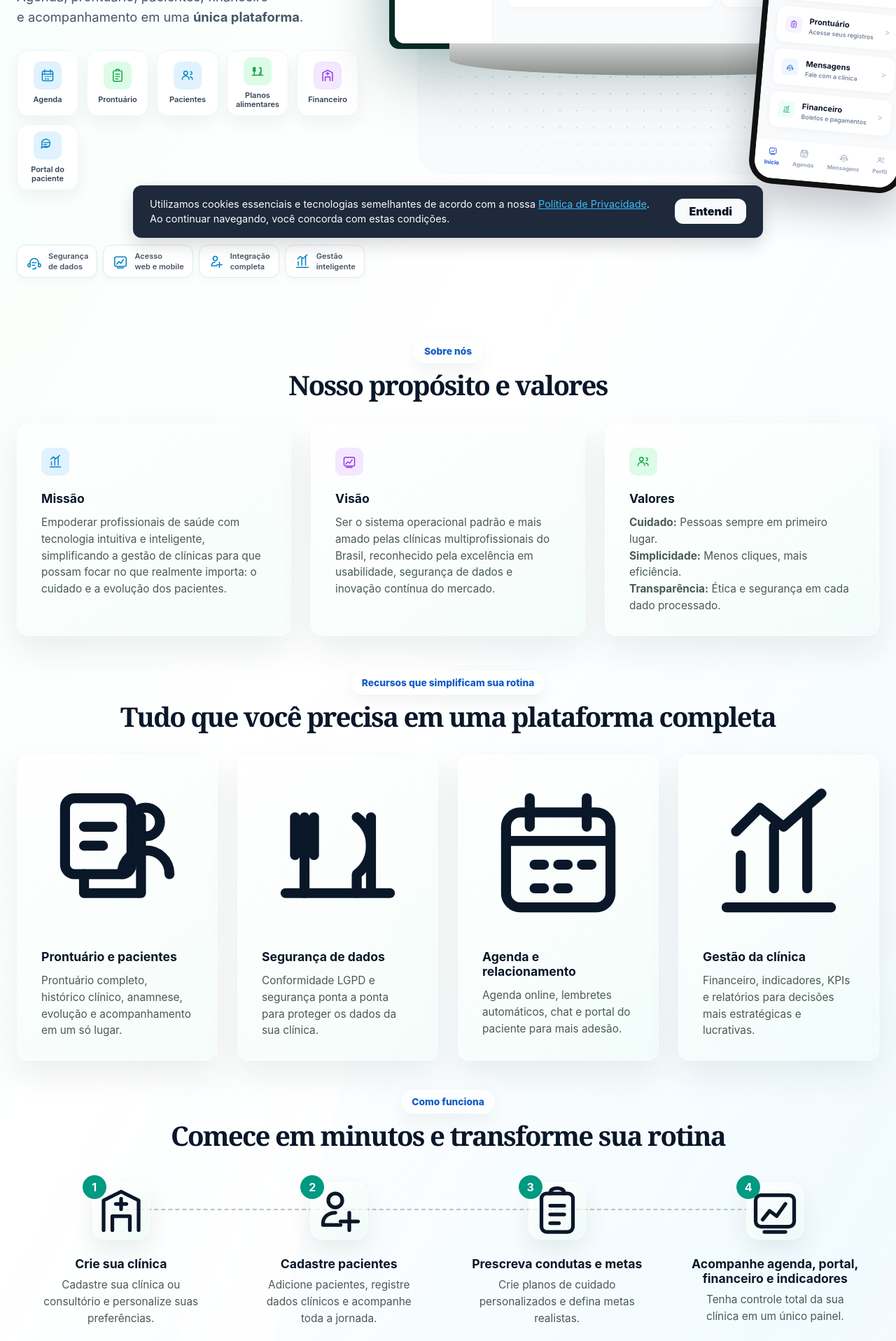
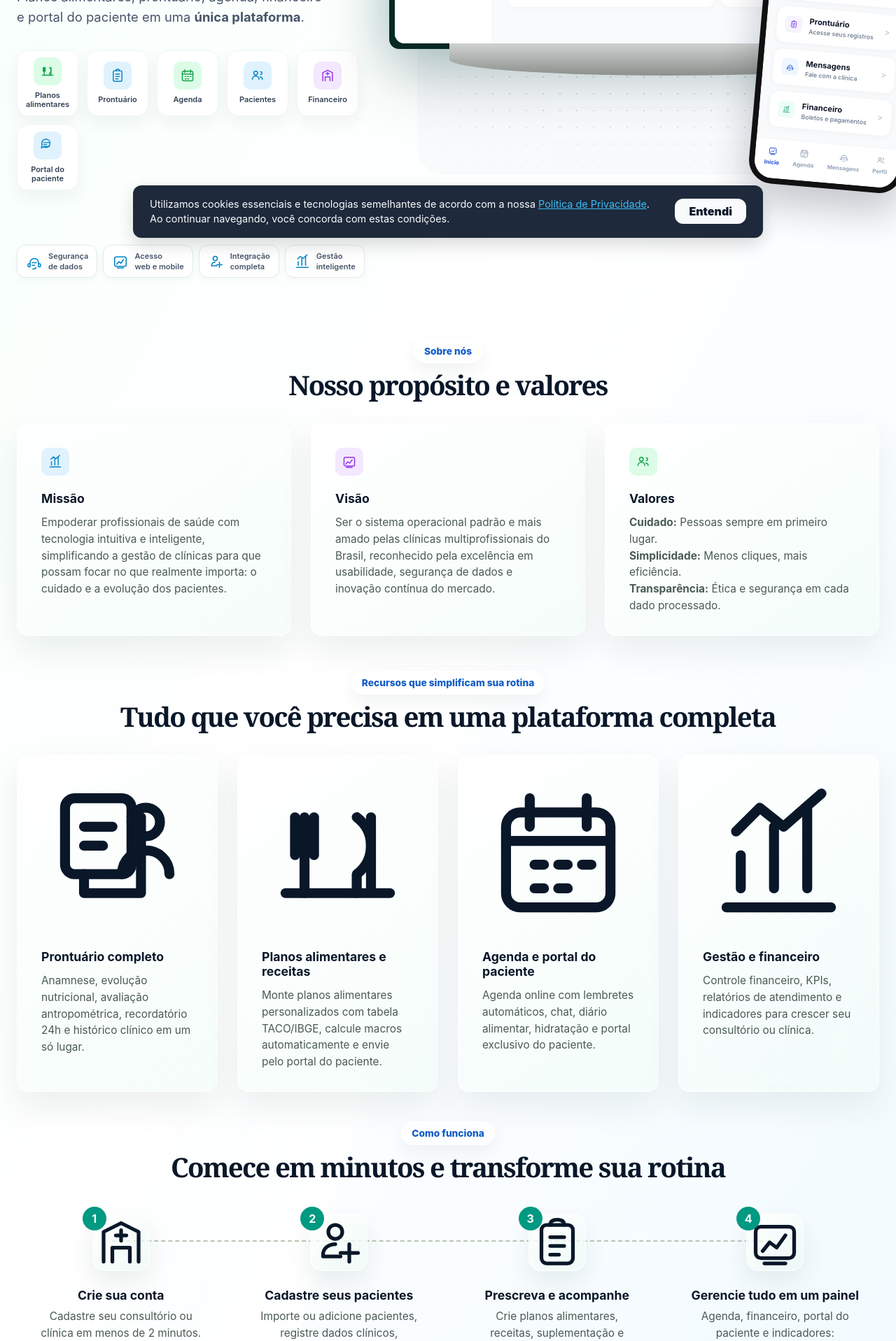
Before and after one commit to GiovaniPeter/nutrisys-saas, a Next.js app: page / in a window 1280 px wide. Shown: the part 440-2357 px from the top of the page at 70% size. Built offline with nearby package versions, Linux system fonts and the light colour scheme; no server answers.

Commit message:
feat: rewrite landing page copy to market for nutritionists and clinics

```diff
--- a/src/app/page.tsx
+++ b/src/app/page.tsx
@@ -6,46 +6,46 @@ import { DashboardLink } from "@/components/auth/dashboard-link";
 const features = [
   {
     icon: "patient",
-    title: "Prontuário e pacientes",
-    text: "Prontuário completo, histórico clínico, anamnese, evolução e acompanhamento em um só lugar."
+    title: "Prontuário completo",
+    text: "Anamnese, evolução nutricional, avaliação antropométrica, recordatório 24h e histórico clínico em um só lugar."
   },
   {
     icon: "meal",
-    title: "Segurança de dados",
-    text: "Conformidade LGPD e segurança ponta a ponta para proteger os dados da sua clínica."
+    title: "Planos alimentares e receitas",
+    text: "Monte planos alimentares personalizados com tabela TACO/IBGE, calcule macros automaticamente e envie pelo portal do paciente."
   },
   {
     icon: "calendar",
-    title: "Agenda e relacionamento",
-    text: "Agenda online, lembretes automáticos, chat e portal do paciente para mais adesão."
+    title: "Agenda e portal do paciente",
+    text: "Agenda online com lembretes automáticos, chat, diário alimentar, hidratação e portal exclusivo do paciente."
   },
   {
     icon: "growth",
-    title: "Gestão da clínica",
-    text: "Financeiro, indicadores, KPIs e relatórios para decisões mais estratégicas e lucrativas."
+    title: "Gestão e financeiro",
+    text: "Controle financeiro, KPIs, relatórios de atendimento e indicadores para crescer seu consultório ou clínica."
   }
 ];
 
 const steps = [
   {
     icon: "clinic",
-    title: "Crie sua clínica",
-    text: "Cadastre sua clínica ou consultório e personalize suas preferências."
+    title: "Crie sua conta",
+    text: "Cadastre seu consultório ou clínica em menos de 2 minutos. É grátis por 7 dias."
   },
   {
     icon: "addPatient",
-    title: "Cadastre pacientes",
-    text: "Adicione pacientes, registre dados clínicos e acompanhe toda a jornada."
+    title: "Cadastre seus pacientes",
+    text: "Importe ou adicione pacientes, registre dados clínicos, medidas e exames laboratoriais."
   },
   {
     icon: "clipboard",
-    title: "Prescreva condutas e metas",
-    text: "Crie planos de cuidado personalizados e defina metas realistas."
+    title: "Prescreva e acompanhe",
+    text: "Crie planos alimentares, receitas, suplementação e defina metas com seus pacientes."
   },
   {
     icon: "dashboard",
-    title: "Acompanhe agenda, portal, financeiro e indicadores",
-    text: "Tenha controle total da sua clínica em um único painel."
+    title: "Gerencie tudo em um painel",
+    text: "Agenda, financeiro, portal do paciente e indicadores: controle total da sua rotina."
   }
 ];
 
@@ -73,6 +73,14 @@ const plans = [
 
 const faqs = [
   {
+    question: "Serve para nutricionistas?",
+    answer: "Sim! O ClinOS foi pensado especialmente para nutricionistas: planos alimentares, recordatório 24h, tabela TACO/IBGE, diário alimentar, cálculo de GEB/GET e muito mais."
+  },
+  {
+    question: "E para outros profissionais de saúde?",
+    answer: "Também! Psicólogos, fisioterapeutas, médicos e outros profissionais podem usar o prontuário, agenda, financeiro e portal do paciente."
+  },
+  {
     question: "Dá para começar grátis?",
     answer: "Sim! Todos os planos oferecem 7 dias de trial grátis, sem cartão de crédito."
   },
@@ -82,7 +90,7 @@ const faqs = [
   },
   {
     question: "Os dados ficam separados por clínica?",
-    answer: "Sim. Cada clínica tem seus dados 100% separados e seguros."
+    answer: "Sim. Cada clínica tem seus dados 100% separados e seguros, em conformidade com a LGPD."
   }
 ];
 
@@ -124,28 +132,28 @@ export default function Home() {
             <span>Clin<span style={{ color: '#00d8ff' }}>OS</span></span>
           </div>
           <h1>
-            O sistema operacional da <span className="np-hero-highlight">sua clínica</span>
+            O software completo para <span className="np-hero-highlight">nutricionistas</span> e clínicas
           </h1>
           <p>
-            Agenda, prontuário, pacientes, financeiro<br/>e acompanhamento em uma <strong>única plataforma</strong>.
+            Planos alimentares, prontuário, agenda, financeiro<br/>e portal do paciente em uma <strong>única plataforma</strong>.
           </p>
 
           <div className="np-hero-features">
             <div className="np-hero-feature">
-              <div className="np-feature-icon icon-blue"><LineIcon name="calendar" /></div>
-              <span>Agenda</span>
+              <div className="np-feature-icon icon-green"><LineIcon name="meal" /></div>
+              <span>Planos<br/>alimentares</span>
             </div>
             <div className="np-hero-feature">
-              <div className="np-feature-icon icon-green"><LineIcon name="clipboard" /></div>
+              <div className="np-feature-icon icon-blue"><LineIcon name="clipboard" /></div>
               <span>Prontuário</span>
+            </div>
+            <div className="np-hero-feature">
+              <div className="np-feature-icon icon-green"><LineIcon name="calendar" /></div>
+              <span>Agenda</span>
             </div>
             <div className="np-hero-feature">
               <div className="np-feature-icon icon-blue"><LineIcon name="users" /></div>
               <span>Pacientes</span>
-            </div>
-            <div className="np-hero-feature">
-              <div className="np-feature-icon icon-green"><LineIcon name="meal" /></div>
-              <span>Planos<br/>alimentares</span>
             </div>
             <div className="np-hero-feature">
               <div className="np-feature-icon icon-purple"><LineIcon name="clinic" /></div>
@@ -288,10 +296,10 @@ export default function Home() {
           <Image src="/nutritionist-laptop.png" alt="Profissional de saúde usando notebook" width={640} height={380} />
         </div>
         <div className="np-final-copy">
-          <h2>Seu próximo passo é validar o uso real</h2>
+          <h2>Comece a transformar seus atendimentos</h2>
           <p>
-            Experimente o ClinOS por 7 dias e veja como ele pode levar mais organização,
-            tempo e resultados para sua clínica.
+            Experimente o ClinOS por 7 dias grátis. Planos alimentares, prontuário, agenda e
+            financeiro para nutricionistas e profissionais de saúde.
           </p>
         </div>
         <div className="np-final-action">
```
